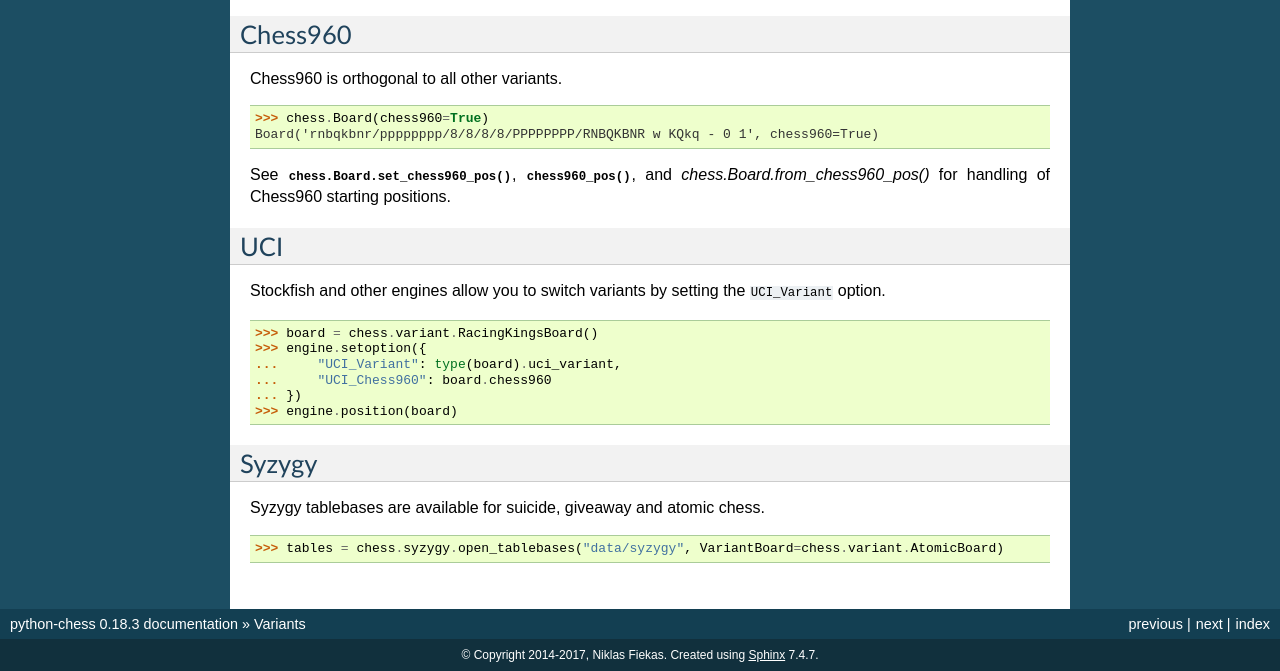
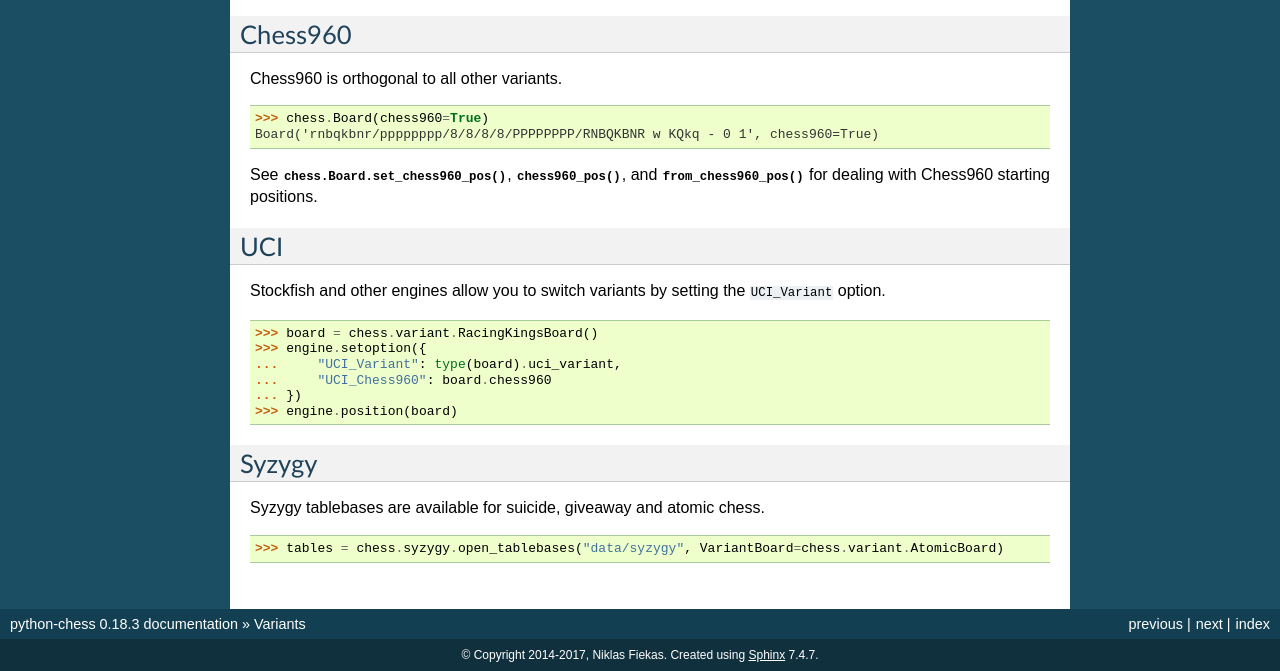
Before and after one commit to niklasf/python-chess, a Sphinx documentation site: the page built from docs/variant.rst, in a window 1280 px wide, cut to the strip 724-1395 px from the top of the page. Built offline with Sphinx 7.4.7, drawn with Linux system fonts in a browser that asks for light colours.

Commit message:
Fixup Chess960 doc

```diff
--- a/docs/variant.rst
+++ b/docs/variant.rst
@@ -41,8 +41,9 @@ Chess960 is orthogonal to all other variants.
 Board('rnbqkbnr/pppppppp/8/8/8/8/PPPPPPPP/RNBQKBNR w KQkq - 0 1', chess960=True)
 
 See :func:`chess.Board.set_chess960_pos()`,
-:func:`~chess.Board.chess960_pos()`, and `chess.Board.from_chess960_pos()` for
-handling of Chess960 starting positions.
+:func:`~chess.Board.chess960_pos()`, and
+:func:`~chess.Board.from_chess960_pos()` for dealing with Chess960 starting
+positions.
 
 UCI
 ---
```
